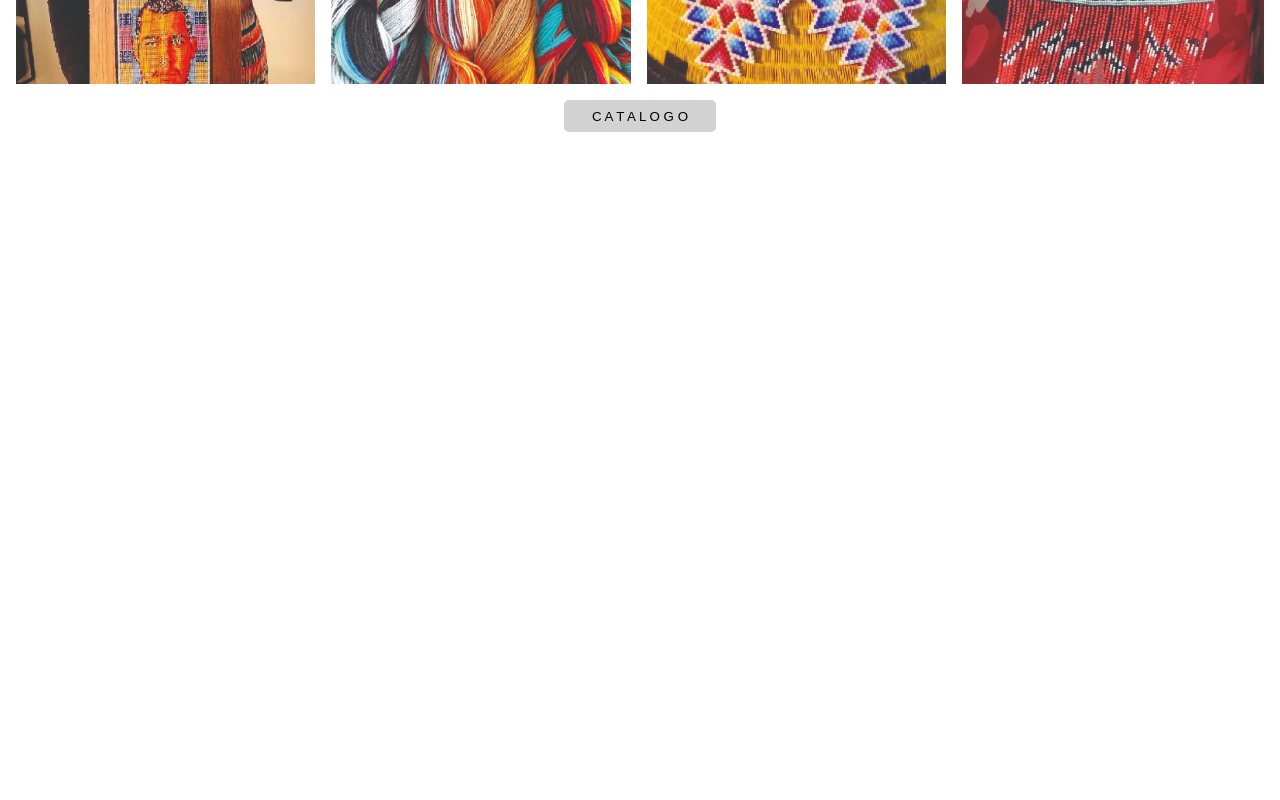
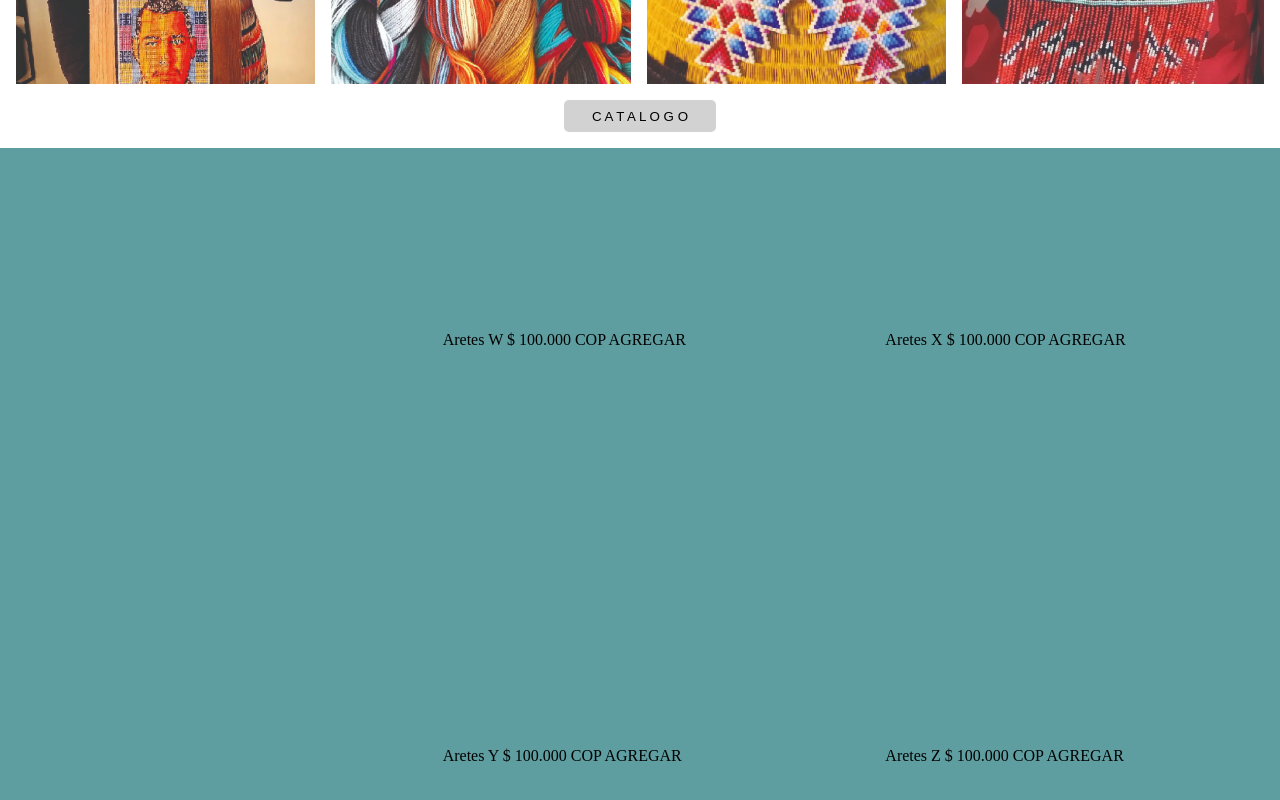
Before and after one commit to SofiaOviedo24/Chakana_Shop, a React (Vite) app: page / in a window 1280 px wide. Shown: the part 636-1436 px from the top of the page. Before the commit the page ends 800 px from the top, so only its background shows below. Built offline with nearby package versions, Linux system fonts and the light colour scheme.

Commit message:
creacion catalgo (jsx y css)

```diff
--- a/src/App.jsx
+++ b/src/App.jsx
@@ -1,11 +1,13 @@
 import Navbar from "./Componentes/Navbar";
 import Main from "./Componentes/Main"
+import Catalogo from "./Componentes/Catalogo";
 
 const App = () => {
   return (
     <>
       <Navbar />
       <Main />
+      <Catalogo />
     </>
   );
 };
--- a/src/Componentes/Catalogo.jsx
+++ b/src/Componentes/Catalogo.jsx
@@ -0,0 +1,44 @@
+import CatalogoStyle from "../css/Catalogo.module.css";
+
+const Catalogo = () =>{
+ return(
+
+  <section>
+
+  <section className={CatalogoStyle.galeriaproductos}>
+
+  <section className={CatalogoStyle.galeriaright}>
+
+  <article>
+   Aretes W
+   $ 100.000 COP
+   AGREGAR
+  </article>
+
+  <article>
+  Aretes X
+   $ 100.000 COP
+   AGREGAR
+  </article>
+
+  <article>
+  Aretes Y
+   $ 100.000 COP
+   AGREGAR
+  </article>
+
+  <article>
+  Aretes Z
+   $ 100.000 COP
+   AGREGAR
+  </article>
+
+  </section>
+ </section>
+
+  </section>
+
+ )
+}
+
+export default Catalogo;
--- /dev/null
+++ b/src/css/Catalogo.module.css
@@ -0,0 +1,27 @@
+.galeriaproductos{
+ width: 100%;
+ height: 100vh;
+ display: grid;
+ grid-template-columns: 1fr 2fr;
+ grid-template-rows: 1fr 1fr;
+ margin-top: 1rem;
+ gap: 1rem;
+ padding: 1rem;
+ background-color: cadetblue;
+
+
+}
+
+.galeriaright{
+ grid-column: 2/3;
+ grid-row: 1/3;
+ display: grid;
+ grid-template-columns: 1fr 1fr;
+ grid-template-rows: 1fr 1fr;
+ gap: 4rem;
+ align-items: center;
+}
+
+.galeriaright article{
+ justify-content: center;
+}
--- a/src/css/Main.module.css
+++ b/src/css/Main.module.css
@@ -1,5 +1,5 @@
 .galeria {
-  width: 100vw;
+  width: 100%;
   height: 80vh;
   display: grid;
   grid-template-columns: 1fr 1fr 1fr 0.3fr 0.3fr 0.3fr;
```
